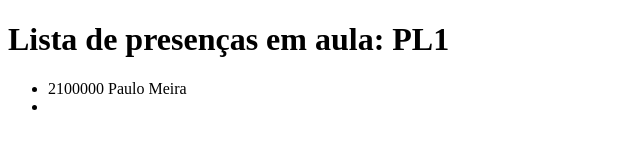
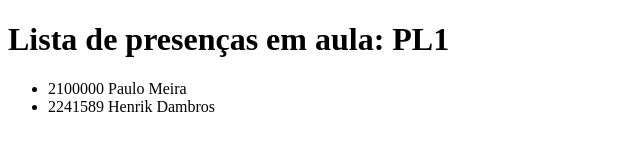
Before and after one commit to RedomXD/MDS-FP-GitKraken-presencas, a plain HTML site: page index.html in a window 1280 px wide. Shown: the whole page, without its empty margins (0-640 px from the left). Drawn offline with Linux system fonts and the light colour scheme.

Commit message:
Presente! (Henrik Dambros)

```diff
--- a/index.html
+++ b/index.html
@@ -7,7 +7,7 @@
 	<h1>Lista de presenças em aula: PL1</h1>
 	<ul>
 	    	<li>2100000 Paulo Meira</li>
-    		<li></li>
+    		<li>2241589 Henrik Dambros</li>
 
 	</ul>
 </body>
```
